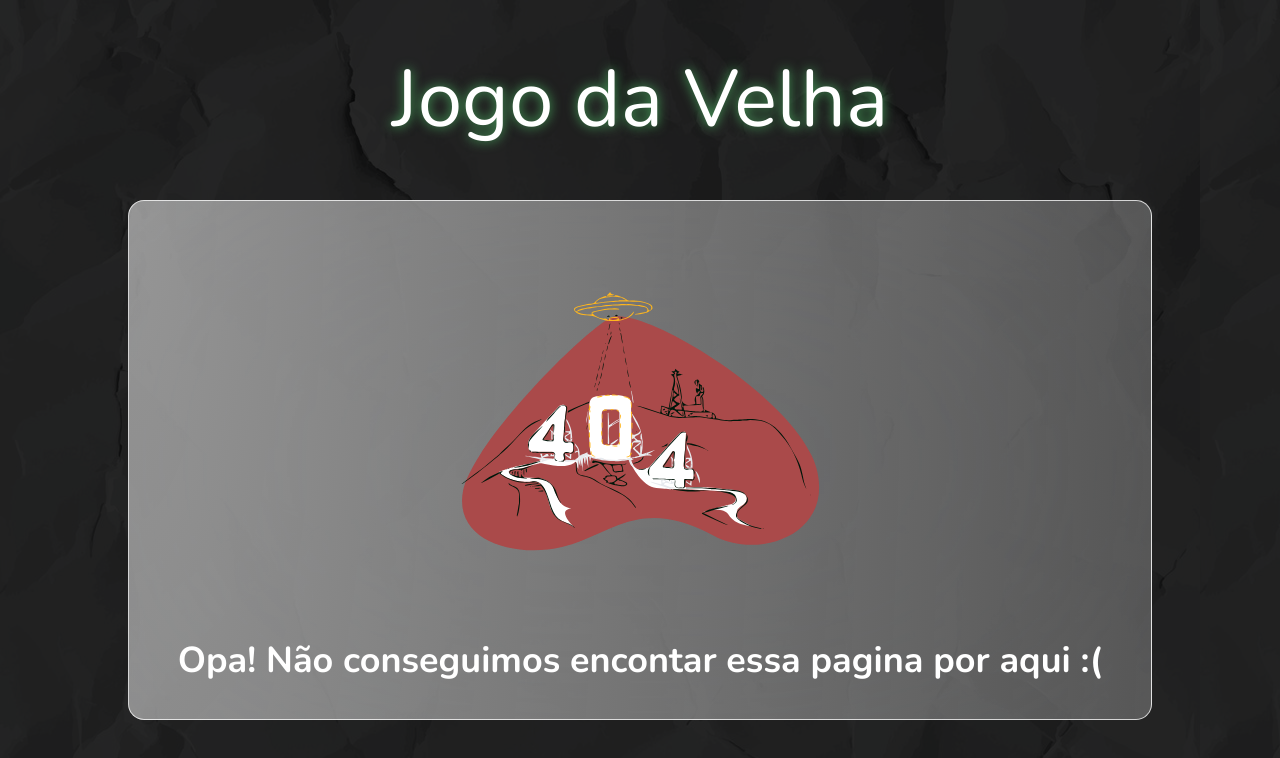
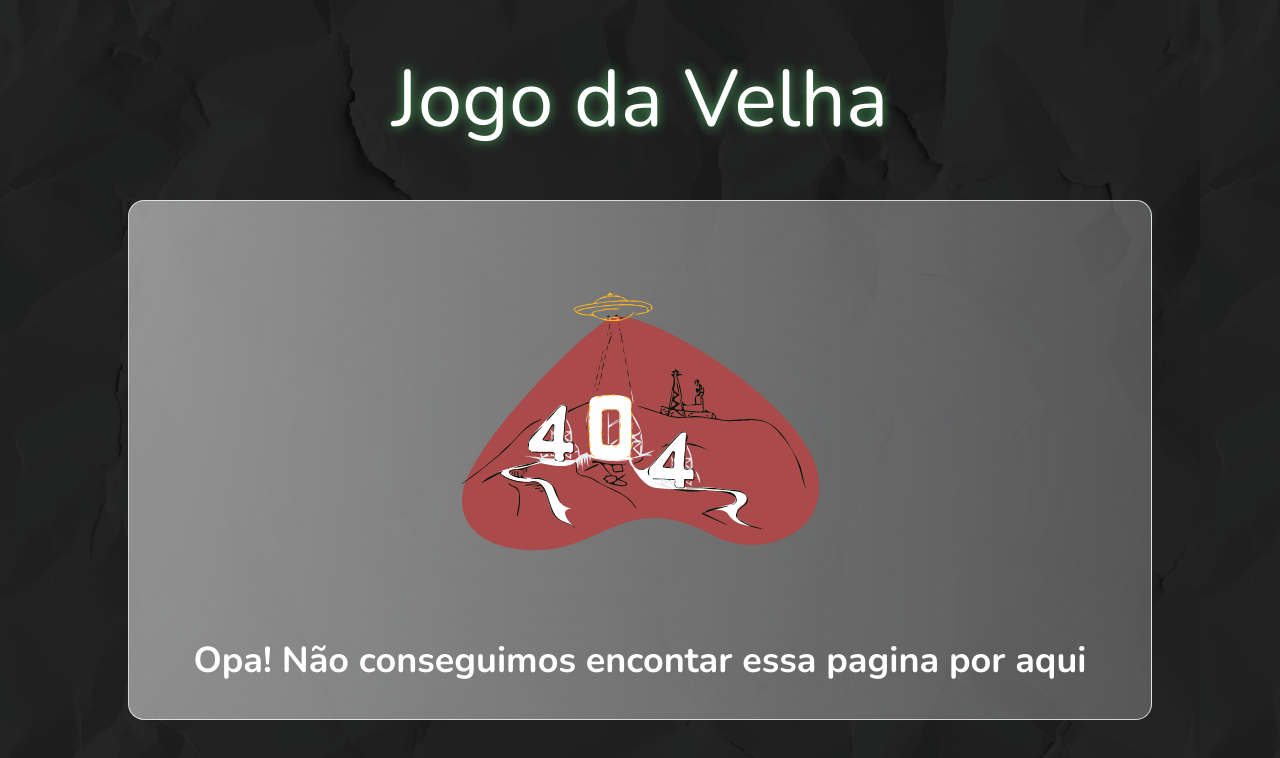
Before and after one commit to Plops013/jogo-da-velha-react, a React (Create React App) app: page /404 in a window 1280 px wide. Shown: the top 758 px of the page. Built offline with nearby package versions, Linux system fonts and the light colour scheme.

Commit message:
Tentando corrigir pagina 404

```diff
--- a/src/App.tsx
+++ b/src/App.tsx
@@ -1,6 +1,7 @@
 import React from 'react';
 import './App.css';
 import Routes from './router/Routes';
+
 
 function App() {
   return (
--- a/src/pages/404/index.tsx
+++ b/src/pages/404/index.tsx
@@ -8,7 +8,7 @@ export default function PageNotFound() {
         <Background>
             <div className="not-found-container">
                 <img className='not-found-image' src={NotFound} alt="Usuário" />
-                <p className="not-found-message">Opa! Não conseguimos encontar essa pagina por aqui :(</p>
+                <p className="not-found-message">Opa! Não conseguimos encontar essa pagina por aqui</p>
             </div>
         </Background>
     )
--- a/src/router/Routes.tsx
+++ b/src/router/Routes.tsx
@@ -5,10 +5,10 @@ import {
   BrowserRouter,
   Redirect
 } from "react-router-dom";
-import PageNotFound from "../pages/404";
 import Game from "../pages/Game";
 import Home from "../pages/Home";
 import JoinRoom from "../pages/JoinRoom";
+import PageNotFound from '../pages/404';
 
 export default function Routes() {
   return (
```
